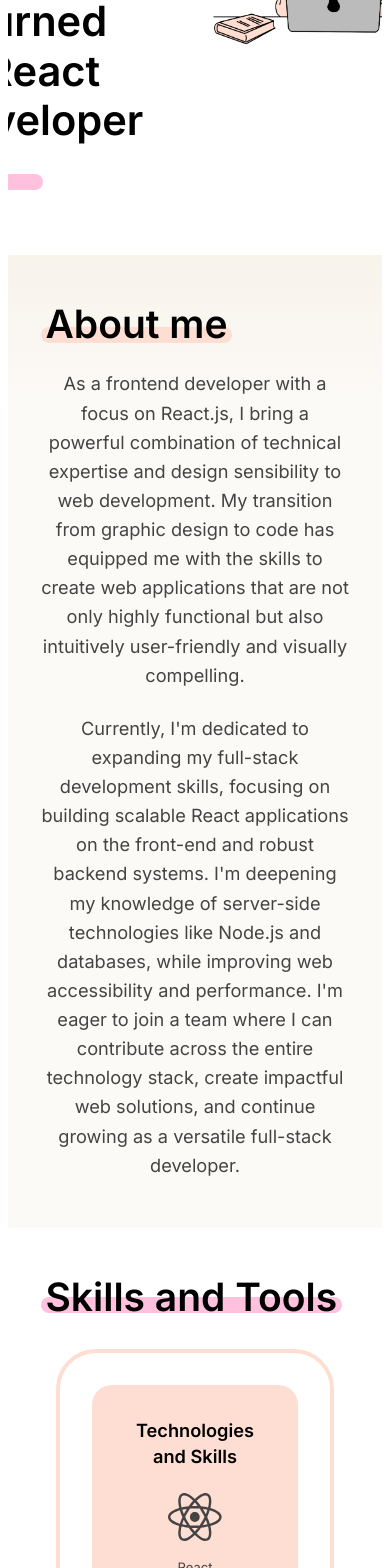
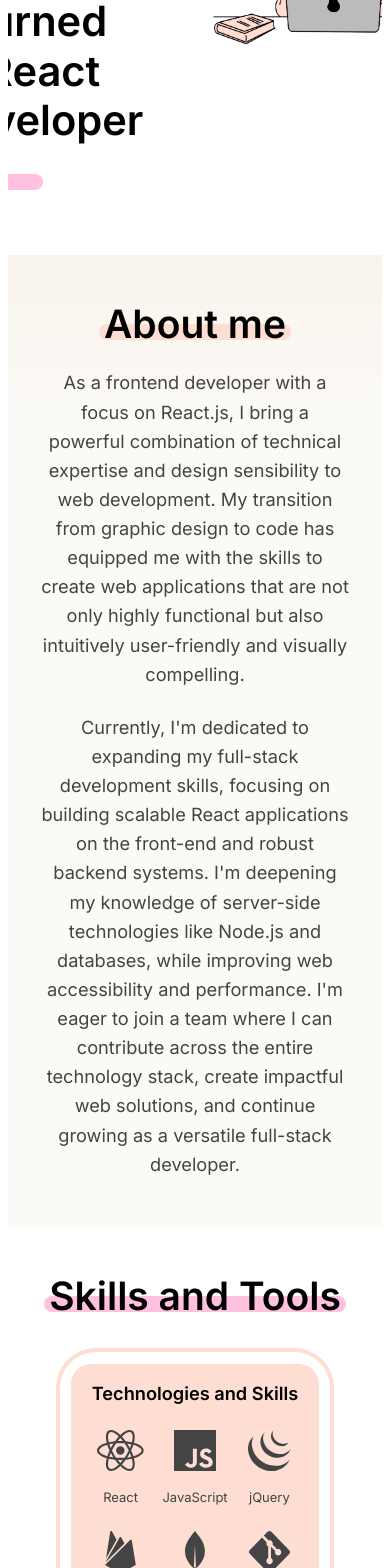
Before and after one commit to eburza/portfolio-emilia-burza, a React (Vite) app: page / in a window 390 px wide. Shown: the part 432-2000 px from the top of the page. Built offline with nearby package versions, Linux system fonts and the light colour scheme.

Commit message:
Fix responsive issues in skills and tools section

```diff
--- a/src/css/abstract/mixins.scss
+++ b/src/css/abstract/mixins.scss
@@ -302,6 +302,26 @@
     }
 }
 
+@mixin skill-item-img {
+    height: 4rem;
+
+    @include respond-to(large) {
+        height: calc-responsive-size(4rem, map-get($scale-factors, large));
+    }
+
+    @include respond-to(desktop) {
+        height: calc-responsive-size(4rem, map-get($scale-factors, desktop));
+    }
+
+    @include respond-to(tablet) {
+        height: calc-responsive-size(4rem, map-get($scale-factors, tablet));
+    }
+
+    @include respond-to(mobile) {
+        height: calc-responsive-size(4rem, map-get($scale-factors, mobile));
+    }
+}
+
 /* DISPLAY */
 @mixin display-flex($direction, $justyfy, $align, $gap){
     display: flex;
--- a/src/css/base/responsive.scss
+++ b/src/css/base/responsive.scss
@@ -119,6 +119,7 @@
     }
 
     @include respond-to(tablet) {
+        @include display-flex(column, center, center, initial);
 
         .about-wrapper {
             grid-template-columns: 1fr;
@@ -156,10 +157,18 @@
     @extend %section-padding;
 
     @include respond-to(tablet) {
+        .skills-head-title {
+            align-self: center;
+        }
+
+        .skill-section-container {
+            padding: 1rem;
+        }
 
         .skills-section {
             grid-template-columns: 1fr;
             gap: 1.5rem;
+            padding: 1.25rem;
         }
 
         .heading-s {
@@ -168,19 +177,33 @@
         }
 
         .skills-grid {
+            gap: 1.5rem 2rem;
             justify-content: center;
+            padding: 0rem;
+        }
+
+        .skill-item {
+            width: 4.8rem;
         }
     }
 
     @include respond-to(mobile) {
+        .skill-section-container {
+            padding: 0.7rem;
+        }
+
+        .skills-section {
+            padding: 1rem;
+        }
+
+        .skills-grid {
+            gap:  1.5rem 1.15rem;
+        }
 
         .skill-item {
-            width: 5.5rem;
+            width: 3.5rem;
+        }
 
-            img {
-                height: 3rem;
-            }
-        }
     }
 }
 
@@ -193,6 +216,7 @@
         max-width: 75rem;
 
         @include respond-to(tablet) {
+
             width: 95%;
             overflow: visible;
 
--- a/src/css/components/skills-and-tools.scss
+++ b/src/css/components/skills-and-tools.scss
@@ -4,6 +4,15 @@
 
 .skills-head-title {
     align-self: flex-start;
+}
+
+.skill-section-container {
+    margin-top: 2rem;
+    padding: 2rem;
+    border-radius: 2.5rem;
+    border: solid 4px $elusive;
+    width: 90%;
+    max-width: 75rem;
 }
 
 .skills-section {
@@ -28,10 +37,12 @@
     @include display-flex(column, center, center, 1rem);
     align-self: flex-start;
     width: 7.25rem;
+    img {
+        @include skill-item-img;
+    }
 }
 
-.skill-item img {
-    height: 4rem;
+.skill-item-img {
     align-items: start;
 }
 
@@ -40,14 +51,5 @@
     flex-wrap: wrap;
     justify-content: flex-start;
     align-self: flex-start;
-    gap:  2rem 1.25rem;
+    gap:  2rem;
 }
-
-.skill-section-container {
-    margin-top: 2rem;
-    padding: 2rem;
-    border-radius: 2.5rem;
-    border: solid 4px $elusive;
-    width: 90%;
-    max-width: 75rem;
-}
--- a/src/css/styles.css
+++ b/src/css/styles.css
@@ -178,6 +178,13 @@
   }
 }
 @media screen and (max-width: 768px) {
+  .about-content {
+    display: flex;
+    flex-direction: column;
+    justify-content: center;
+    align-items: center;
+    gap: initial;
+  }
   .about-content .about-wrapper {
     grid-template-columns: 1fr;
     grid-template-areas: "image" "text1" "text2";
@@ -201,9 +208,16 @@
 }
 
 @media screen and (max-width: 768px) {
+  .skills-and-tools .skills-head-title {
+    align-self: center;
+  }
+  .skills-and-tools .skill-section-container {
+    padding: 1rem;
+  }
   .skills-and-tools .skills-section {
     grid-template-columns: 1fr;
     gap: 1.5rem;
+    padding: 1.25rem;
   }
   .skills-and-tools .heading-s {
     text-align: center;
@@ -238,15 +252,26 @@
 }
 @media screen and (max-width: 768px) {
   .skills-and-tools .skills-grid {
+    gap: 1.5rem 2rem;
     justify-content: center;
+    padding: 0rem;
+  }
+  .skills-and-tools .skill-item {
+    width: 4.8rem;
   }
 }
 @media screen and (max-width: 390px) {
+  .skills-and-tools .skill-section-container {
+    padding: 0.7rem;
+  }
+  .skills-and-tools .skills-section {
+    padding: 1rem;
+  }
+  .skills-and-tools .skills-grid {
+    gap: 1.5rem 1.15rem;
+  }
   .skills-and-tools .skill-item {
-    width: 5.5rem;
-  }
-  .skills-and-tools .skill-item img {
-    height: 3rem;
+    width: 3.5rem;
   }
 }
 
@@ -781,6 +806,15 @@ body {
   align-self: flex-start;
 }
 
+.skill-section-container {
+  margin-top: 2rem;
+  padding: 2rem;
+  border-radius: 2.5rem;
+  border: solid 4px #FEDED2;
+  width: 90%;
+  max-width: 75rem;
+}
+
 .skills-section {
   display: grid;
   grid-template-columns: 10rem auto;
@@ -808,9 +842,31 @@ body {
   align-self: flex-start;
   width: 7.25rem;
 }
-
 .skill-item img {
   height: 4rem;
+}
+@media screen and (max-width: 1920px) {
+  .skill-item img {
+    height: 4.4rem;
+  }
+}
+@media screen and (max-width: 1440px) {
+  .skill-item img {
+    height: 4rem;
+  }
+}
+@media screen and (max-width: 768px) {
+  .skill-item img {
+    height: 3.2rem;
+  }
+}
+@media screen and (max-width: 390px) {
+  .skill-item img {
+    height: 2.6rem;
+  }
+}
+
+.skill-item-img {
   align-items: start;
 }
 
@@ -819,16 +875,7 @@ body {
   flex-wrap: wrap;
   justify-content: flex-start;
   align-self: flex-start;
-  gap: 2rem 1.25rem;
-}
-
-.skill-section-container {
-  margin-top: 2rem;
-  padding: 2rem;
-  border-radius: 2.5rem;
-  border: solid 4px #FEDED2;
-  width: 90%;
-  max-width: 75rem;
+  gap: 2rem;
 }
 
 .projects-content {
```
Also changed, not shown: 1 other file (tests, documents, lock files or other folders).
